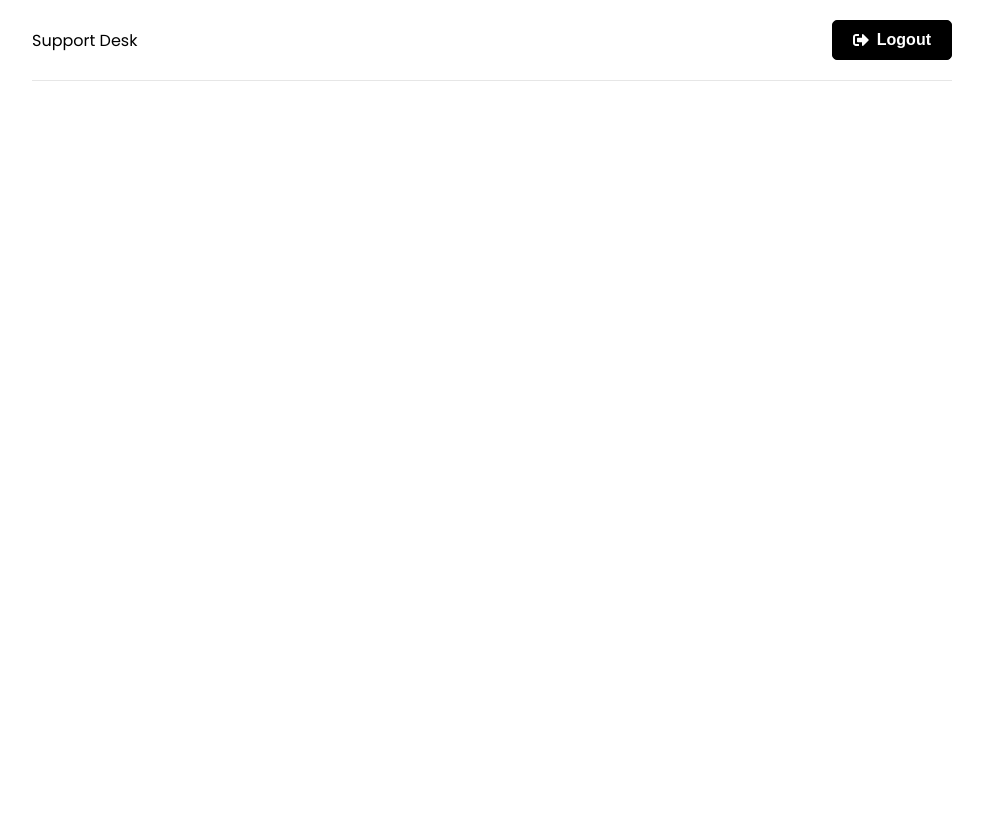
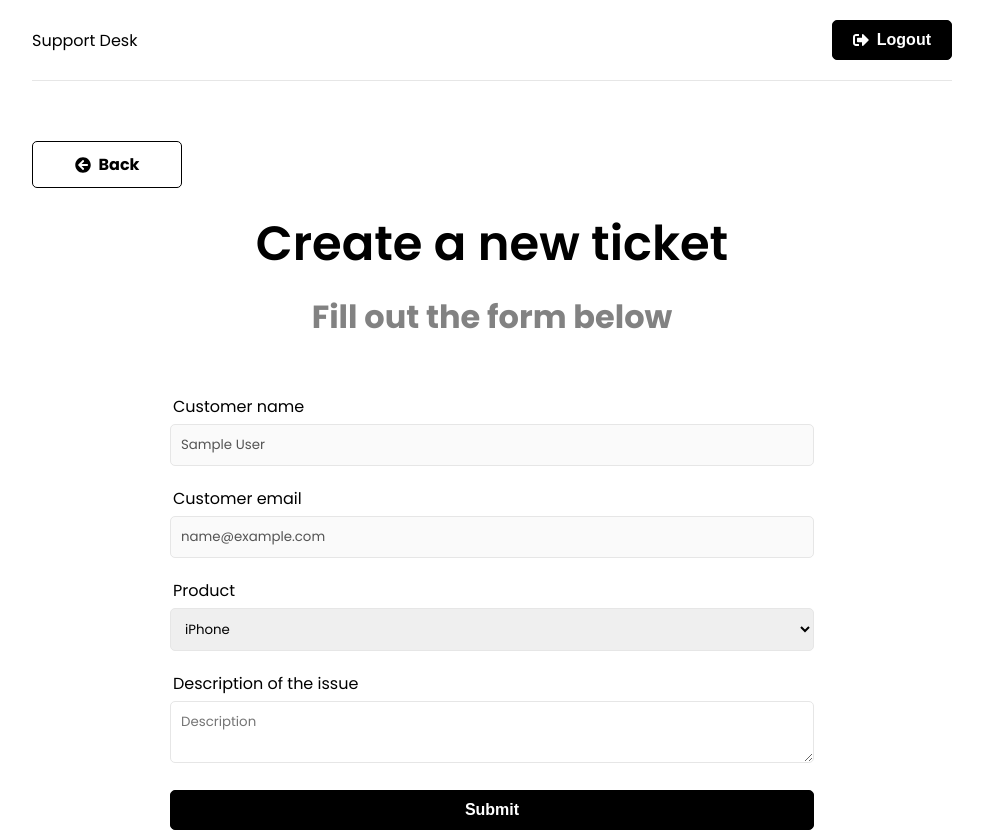
Before and after one commit to Dimterion/Support-desk, a React (Create React App) app in the folder frontend/: page /new-ticket in a window 1280 px wide. Before the commit this address had no page. Shown: the whole page, without its empty margins (148-1131 px from the left). Before the commit the page ends 800 px from the top, so only its background shows below. Built offline with nearby package versions, Linux system fonts and the light colour scheme; sample sign-in values are in the browser's storage.

Commit message:
Added ticket creation functionality.

```diff
--- a/frontend/src/App.js
+++ b/frontend/src/App.js
@@ -2,9 +2,11 @@
 import { ToastContainer } from 'react-toastify'
 import 'react-toastify/dist/ReactToastify.css'
 import Header from './components/Header'
+import PrivateRoute from './components/PrivateRoute'
 import Home from './pages/Home'
 import Login from './pages/Login'
 import Register from './pages/Register'
+import NewTicket from './pages/NewTicket'
 
 function App() {
   return (
@@ -16,6 +18,9 @@
             <Route path='/' element={<Home />} />
             <Route path='/login' element={<Login />} />
             <Route path='/register' element={<Register />} />
+            <Route path='/new-ticket' element={<PrivateRoute />}>
+              <Route path='/new-ticket' element={<NewTicket />} />
+            </Route>
           </Routes>
         </div>
       </Router>
--- a/frontend/src/app/store.js
+++ b/frontend/src/app/store.js
@@ -1,8 +1,10 @@
-import { configureStore } from '@reduxjs/toolkit';
+import { configureStore } from '@reduxjs/toolkit'
 import authReducer from '../features/auth/authSlice'
+import ticketReducer from '../features/tickets/ticketSlice'
 
 export const store = configureStore({
   reducer: {
     auth: authReducer,
+    ticket: ticketReducer,
   },
-});
+})
--- /dev/null
+++ b/frontend/src/components/BackButton.jsx
@@ -0,0 +1,12 @@
+import { FaArrowCircleLeft } from 'react-icons/fa'
+import { Link } from 'react-router-dom'
+
+const BackButton = ({ url }) => {
+  return (
+    <Link to={url} className='btn btn-reverse btn-back'>
+      <FaArrowCircleLeft /> Back
+    </Link>
+  )
+}
+
+export default BackButton
--- /dev/null
+++ b/frontend/src/components/PrivateRoute.jsx
@@ -0,0 +1,15 @@
+import { Navigate, Outlet } from "react-router-dom"
+import { useAuthStatus } from '../hooks/useAuthStatus'
+import Spinner from "./Spinner"
+
+const PrivateRoute = () => {
+  const {loggedIn, checkingStatus} = useAuthStatus()
+
+  if(checkingStatus) {
+    return <Spinner />
+  }
+
+  return loggedIn ? <Outlet /> : <Navigate to='/login' />
+}
+
+export default PrivateRoute
--- /dev/null
+++ b/frontend/src/features/tickets/ticketService.js
@@ -0,0 +1,22 @@
+import axios from "axios";
+
+const API_URL = '/api/tickets/'
+
+// Create new ticket
+const createTicket = async (ticketData, token) => {
+  const config = {
+    headers: {
+      Authorization: `Bearer ${token}`
+    }
+  }
+
+  const response = await axios.post(API_URL, ticketData, config)
+
+  return response.data
+}
+
+const ticketService = {
+  createTicket
+}
+
+export default ticketService
--- /dev/null
+++ b/frontend/src/features/tickets/ticketSlice.js
@@ -0,0 +1,49 @@
+import { createSlice, createAsyncThunk } from '@reduxjs/toolkit'
+import ticketService from './ticketService'
+
+const initialState = {
+  tickets: [],
+  ticket: {},
+  isError: false,
+  isSuccess: false,
+  isLoading: false,
+  message: '',
+}
+
+// Create new ticket
+export const createTicket = createAsyncThunk('tickets/create', async (ticketData, thunkAPI) => {
+  try {
+    const token = thunkAPI.getState().auth.user.token
+    return await ticketService.createTicket(ticketData, token)
+  } catch (error) {
+    const message = (error.response && error.response.data && error.response.data.message) || error.message || error.toString()
+
+    return thunkAPI.rejectWithValue(message)
+  }
+})
+
+export const ticketSlice = createSlice({
+  name: 'ticket',
+  initialState,
+  reducers: {
+    reset: (state) => initialState
+  },
+  extraReducers: (builder) => {
+    builder
+      .addCase(createTicket.pending, (state) => {
+        state.isLoading = true
+      })
+      .addCase(createTicket.fulfilled, (state) => {
+        state.isLoading = false
+        state.isSuccess = true
+      })
+      .addCase(createTicket.rejected, (state, action) => {
+        state.isLoading = false
+        state.isError = true
+        state.message = action.payload
+      })
+  }
+})
+
+export const { reset } = ticketSlice.actions
+export default ticketSlice.reducer
--- /dev/null
+++ b/frontend/src/hooks/useAuthStatus.js
@@ -0,0 +1,20 @@
+import { useState, useEffect } from 'react'
+import { useSelector } from 'react-redux'
+
+export const useAuthStatus = () => {
+  const [loggedIn, setLoggedIn] = useState(false)
+  const [checkingStatus, setCheckingStatus] = useState(true)
+
+  const { user } = useSelector((state) => state.auth)
+
+  useEffect(() => {
+    if(user) {
+      setLoggedIn(true)
+    } else {
+      setLoggedIn(false)
+    }
+    setCheckingStatus(false)
+  }, [user])
+
+  return { loggedIn, checkingStatus }
+}
--- /dev/null
+++ b/frontend/src/pages/NewTicket.jsx
@@ -0,0 +1,83 @@
+import { useState, useEffect } from 'react'
+import { useSelector, useDispatch } from 'react-redux'
+import { useNavigate } from 'react-router-dom'
+import { toast } from 'react-toastify'
+import { createTicket, reset } from '../features/tickets/ticketSlice'
+import Spinner from '../components/Spinner'
+import BackButton from '../components/BackButton'
+
+function NewTicket() {
+  const {user} = useSelector((state) => state.auth)
+  const { isLoading, isError, isSuccess, message } = useSelector((state) => state.ticket)
+
+  const [name] = useState(user.name)
+  const [email] = useState(user.email)
+  const [product, setProduct] = useState('iPhone')
+  const [description, setDescription] = useState('')
+
+  const dispatch = useDispatch()
+  const navigate = useNavigate()
+
+  useEffect(() => {
+    if(isError) {
+      toast.error(message)
+    }
+
+    if(isSuccess) {
+      dispatch(reset())
+      navigate('/tickets')
+    }
+
+    dispatch(reset())
+  }, [dispatch, isError, isSuccess, navigate, message])
+
+  const onSubmit = (e) => {
+    e.preventDefault()
+    dispatch(createTicket({product, description}))
+  }
+
+  if(isLoading) {
+    return <Spinner />
+  }
+
+  return (
+    <>
+      <BackButton url='/' />
+      <section className='heading'>
+        <h1>Create a new ticket</h1>
+        <p>Fill out the form below</p>
+      </section>
+
+      <section className='form'>
+        <div className='form-group'>
+          <label htmlFor='name'>Customer name</label>
+          <input type='text' className='form-control' value={name} disabled />
+        </div>
+        <div className='form-group'>
+          <label htmlFor='email'>Customer email</label>
+          <input type='text' className='form-control' value={email} disabled />
+        </div>
+        <form onSubmit={onSubmit}>
+          <div className='form-group'>
+            <label htmlFor='product'>Product</label>
+            <select name='product' id='product' value={product} onChange={(e) => setProduct(e.target.value)}>
+              <option value='iPhone'>iPhone</option>
+              <option value='Macbook Pro'>Macbook Pro</option>
+              <option value='iMac'>iMac</option>
+              <option value='iPad'>iPad</option>
+            </select>
+          </div>
+          <div className='form-group'>
+            <label htmlFor='description'>Description of the issue</label>
+            <textarea name='description' id='description' className='form-control' placeholder='Description' value={description} onChange={(e) => setDescription(e.target.value)}></textarea>
+          </div>
+          <div className='form-group'>
+            <button className='btn btn-block'>Submit</button>
+          </div>
+        </form>
+      </section>
+    </>
+  )
+}
+
+export default NewTicket
```
